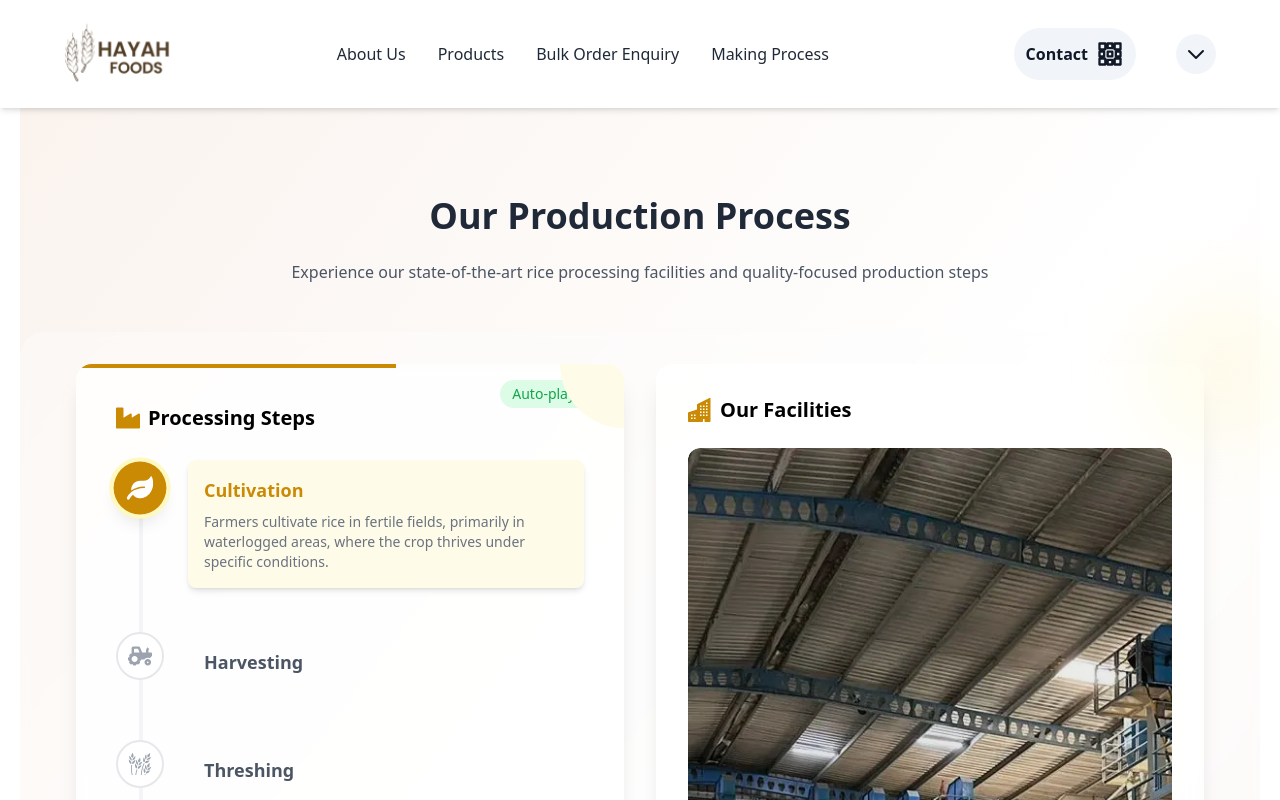
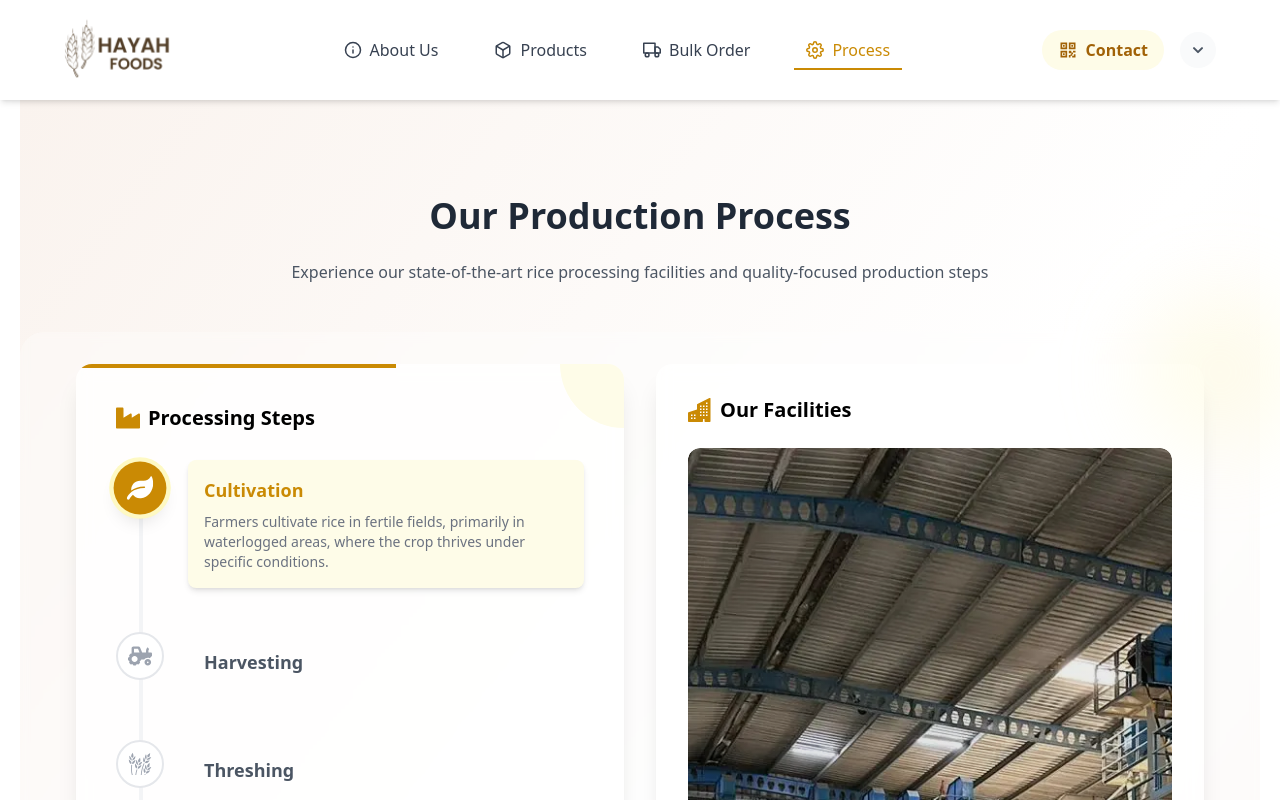
Before and after one commit to ALHAYAHEEXPORTS/ALHAYAHEXPORTS-FRONT-END-, a React (Create React App) app: page /ProcessStep in a window 1280 px wide. Shown: the top 800 px of the page. Built offline with nearby package versions, Linux system fonts and the light colour scheme; no server answers.

Commit message:
some changes in header

```diff
--- a/src/conponents/Navbar.js
+++ b/src/conponents/Navbar.js
@@ -1,24 +1,40 @@
-import React, { useState } from "react";
-import { Link } from "react-router-dom";
+import React, { useState, useEffect } from "react";
+import { Link, useLocation } from "react-router-dom";
 import { motion, AnimatePresence } from "framer-motion";
 import { img } from "../assets copy/image";
+import { FiHome, FiInfo, FiBox, FiTruck, FiSettings, FiMenu, FiX } from 'react-icons/fi';
+import { RiQrCodeLine } from 'react-icons/ri';
+import { HiChevronDown } from 'react-icons/hi';
 
 const Navbar = () => {
   const [isMobileMenuOpen, setIsMobileMenuOpen] = useState(false);
+  const [isScrolled, setIsScrolled] = useState(false);
+  const location = useLocation();
 
-  const toggleMenu = () => {
-    setIsMobileMenuOpen((prev) => !prev);
+  // Handle scroll effect
+  useEffect(() => {
+    const handleScroll = () => {
+      setIsScrolled(window.scrollY > 20);
     };
-
-  const scrollToBottom = () => {
-    window.scrollTo({ top: document.body.scrollHeight, behavior: "smooth" });
-  };
+    window.addEventListener('scroll', handleScroll);
+    return () => window.removeEventListener('scroll', handleScroll);
+  }, []);
 
   return (
-    <nav className="fixed top-0 left-0 w-full bg-white shadow-md z-50">
-      <div className="flex justify-between items-center w-full px-3 md:px-8 lg:px-16 py-4">
-        {/* Logo Section (Left) */}
-        <div className="flex-shrink-0">
+    <nav
+      className={`fixed top-0 left-0 w-full z-50 transition-all duration-300
+        ${isScrolled
+          ? 'bg-white/90 backdrop-blur-md shadow-lg'
+          : 'bg-white shadow-md'}`}
+    >
+      <div className="flex justify-between items-center w-full px-4 md:px-8 lg:px-16 py-3">
+        {/* Logo Section with animation */}
+        <motion.div
+          className="flex-shrink-0"
+          initial={{ opacity: 0, x: -20 }}
+          animate={{ opacity: 1, x: 0 }}
+          transition={{ duration: 0.5 }}
+        >
           <Link to="/">
             <img
               src={img.logo}
@@ -26,119 +42,98 @@ const Navbar = () => {
               className="w-20 h-auto sm:w-24 md:w-32 transition-transform duration-300 hover:scale-105"
             />
           </Link>
+        </motion.div>
+
+        {/* Navigation Links - Enhanced */}
+        <ul className="hidden md:flex space-x-6 lg:space-x-8 items-center">
+          {[
+            { path: "/about", icon: <FiInfo />, text: "About Us" },
+            { path: "/product", icon: <FiBox />, text: "Products" },
+            { path: "/bulk-order-enquiry", icon: <FiTruck />, text: "Bulk Order" },
+            { path: "/ProcessStep", icon: <FiSettings />, text: "Process" }
+          ].map((item) => (
+            <motion.li
+              key={item.path}
+              whileHover={{ y: -2 }}
+              className="relative group"
+            >
+              <Link
+                to={item.path}
+                className={`flex items-center gap-2 px-3 py-2 rounded-full
+                  ${location.pathname === item.path
+                    ? 'text-yellow-600'
+                    : 'text-gray-700 hover:text-yellow-600'
+                  } transition-colors duration-300`}
+              >
+                <span className="text-lg">{item.icon}</span>
+                <span className="font-medium">{item.text}</span>
+              </Link>
+              <motion.div
+                className={`absolute bottom-0 left-0 w-full h-0.5 bg-yellow-600 transform origin-left
+                  ${location.pathname === item.path ? 'scale-x-100' : 'scale-x-0'}
+                  group-hover:scale-x-100 transition-transform duration-300`}
+              />
+            </motion.li>
+          ))}
+        </ul>
+
+        {/* Contact Button - Enhanced */}
+        <div className="hidden md:flex items-center gap-4">
+          <Link
+            to="/Qrcode"
+            className="flex items-center gap-2 px-4 py-2 bg-yellow-50 hover:bg-yellow-100
+                     text-yellow-700 rounded-full transition-all duration-300
+                     hover:shadow-md hover:scale-105"
+          >
+            <RiQrCodeLine className="text-xl" />
+            <span className="font-semibold">Contact</span>
+          </Link>
+
+          {/* Scroll Indicator */}
+          <motion.button
+            onClick={() => window.scrollTo({ top: document.body.scrollHeight, behavior: "smooth" })}
+            className="p-2 rounded-full bg-gray-50 hover:bg-gray-100
+                     text-gray-600 transition-all duration-300
+                     hover:shadow-md"
+            whileHover={{ y: 3 }}
+            animate={{ y: [0, 3, 0] }}
+            transition={{ repeat: Infinity, duration: 2 }}
+          >
+            <HiChevronDown className="text-xl" />
+          </motion.button>
         </div>
 
-        {/* Navigation Links (Centered) */}
-        <ul className="hidden md:flex space-x-4 lg:space-x-8 items-center text-gray-800 font-medium mx-auto">
-          <li>
-            <Link to="/about" className="relative text-gray-800 hover:text-yellow-700 transition duration-300">
-              About Us
-            </Link>
-          </li>
-          <li>
-            <Link to="/product" className="relative text-gray-800 hover:text-yellow-700 transition duration-300">
-              Products
-            </Link>
-          </li>
-          <li>
-            <Link to="/bulk-order-enquiry" className="relative text-gray-800 hover:text-yellow-700 transition duration-300">
-              Bulk Order Enquiry
-            </Link>
-          </li>
-          <li>
-            <Link to="/ProcessStep" className="relative text-gray-800 hover:text-yellow-700 transition duration-300">
-             Making Process
-            </Link>
-          </li>
-        </ul>
-
-        <div className="hidden md:flex px-10">
-  <Link
-    to="/Qrcode"
-    className="relative flex items-center gap-2 text-gray-900 hover:text-yellow-900 bg-slate-100 rounded-full p-3 transition duration-300  hover:shadow-lg"
+        {/* Mobile Menu Button - Enhanced */}
+        <motion.button
+          className="md:hidden p-2 rounded-lg hover:bg-gray-100 transition-colors"
+          onClick={() => setIsMobileMenuOpen(!isMobileMenuOpen)}
+          whileTap={{ scale: 0.95 }}
         >
-    <span className="font-semibold">Contact</span>
-    <svg xmlns="http://www.w3.org/2000/svg" fill="none" viewBox="0 0 24 24" strokeWidth={2} stroke="currentColor" className="w-7 h-7">
-      <path strokeLinecap="round" strokeLinejoin="round" d="M3 3h5v5H3V3zM16 3h5v5h-5V3zM3 16h5v5H3v-5zM16 16h5v5h-5v-5zM10 10h4v4h-4v-4zM10 3h4v4h-4V3zM10 17h4v4h-4v-4zM3 10h4v4H3v-4zM17 10h4v4h-4v-4z"/>
-    </svg>
-  </Link>
+          {isMobileMenuOpen ? (
+            <FiX className="w-6 h-6 text-gray-800" />
+          ) : (
+            <FiMenu className="w-6 h-6 text-gray-800" />
+          )}
+        </motion.button>
       </div>
 
-
-
-        {/* Scroll Down Button (Right Side) */}
-        <div className="hidden md:flex">
-          <button
-            onClick={scrollToBottom}
-            className="text-gray-900 hover:text-yellow-900 bg-slate-100 rounded-full p-2 transition duration-300 flex items-center justify-center"
-          >
-            <svg xmlns="http://www.w3.org/2000/svg" fill="none" viewBox="0 0 24 24" strokeWidth={2} stroke="currentColor" className="w-6 h-6">
-              <path strokeLinecap="round" strokeLinejoin="round" d="M19 9l-7 7-7-7" />
-            </svg>
-          </button>
-
-
-
-        </div>
-
-        {/* Mobile Menu Button */}
-        <button className="md:hidden focus:outline-none" onClick={toggleMenu}>
-          <svg xmlns="http://www.w3.org/2000/svg" fill="none" viewBox="0 0 24 24" strokeWidth={2} stroke="currentColor" className="w-8 h-8 text-gray-800">
-            <path strokeLinecap="round" strokeLinejoin="round" d="M4 6h16M4 12h16m-7 6h7" />
-          </svg>
-        </button>
-      </div>
-
-      {/* Mobile Sidebar */}
+      {/* Mobile Menu - Enhanced */}
       <AnimatePresence>
         {isMobileMenuOpen && (
           <motion.div
-      initial={{ x: "-100%" }}
-      animate={{ x: 0 }}
-      exit={{ x: "-100%" }}
-      transition={{ duration: 0.4, ease: "easeOut" }}
-      className="fixed top-0 left-0 w-4/5 max-w-xs h-full bg-white shadow-lg z-[60] p-6"
+            initial={{ opacity: 0, height: 0 }}
+            animate={{ opacity: 1, height: "auto" }}
+            exit={{ opacity: 0, height: 0 }}
+            transition={{ duration: 0.3 }}
+            className="md:hidden bg-white border-t"
           >
-      {/* Close Button */}
-      <button
-        onClick={toggleMenu}
-        className="absolute top-5 right-5 text-gray-800 focus:outline-none text-2xl"
-      >
-        ✖
-      </button>
-
+            <div className="px-4 py-6 space-y-4">
               {/* Mobile Navigation Links */}
-      <ul className="flex flex-col items-start space-y-5 text-gray-800 font-medium mt-10">
-        <li><Link to="/about" onClick={toggleMenu}>About</Link></li>
-        <li><Link to="/product" onClick={toggleMenu}>Products</Link></li>
-        <li><Link to="/bulk-order-enquiry" onClick={toggleMenu}>Bulk Order Enquiry</Link></li>
-        <li><Link to="/ProcessStep" onClick={toggleMenu}>Making Process</Link></li>
-
-        {/* Contact QR Code Button (Now Visible on Mobile) */}
-        <li className="w-full ">
-          <Link
-            to="/Qrcode"
-            className="w-full flex mt-11 gap-3 justify-center text-gray-900 hover:text-yellow-900 bg-slate-100  p-3 transition duration-300 shadow-md hover:shadow-lg"
-            onClick={toggleMenu}
-          >
-            <span className="font-semibold">Contact</span>
-            <svg
-              xmlns="http://www.w3.org/2000/svg"
-              fill="none"
-              viewBox="0 0 24 24"
-              strokeWidth={2}
-              stroke="currentColor"
-              className="w-6 h-6"
-            >
-              <path strokeLinecap="round" strokeLinejoin="round" d="M3 3h5v5H3V3zM16 3h5v5h-5V3zM3 16h5v5H3v-5zM16 16h5v5h-5v-5zM10 10h4v4h-4v-4zM10 3h4v4h-4V3zM10 17h4v4h-4v-4zM3 10h4v4H3v-4zM17 10h4v4h-4v-4z"/>
-            </svg>
-          </Link>
-        </li>
-      </ul>
+              {/* ...existing mobile menu code... */}
+            </div>
           </motion.div>
         )}
       </AnimatePresence>
-
     </nav>
   );
 };
--- a/src/conponents/ProductionProcess.js
+++ b/src/conponents/ProductionProcess.js
@@ -134,7 +134,7 @@ const ProductionProcess = () => {
                     : 'bg-green-100 text-green-600'
                   }`}
               >
-                {isPaused ? 'Paused' : 'Auto-playing'}
+
               </button>
             </div>
 
```
Lines whose indentation alone changed are shown as unchanged.
